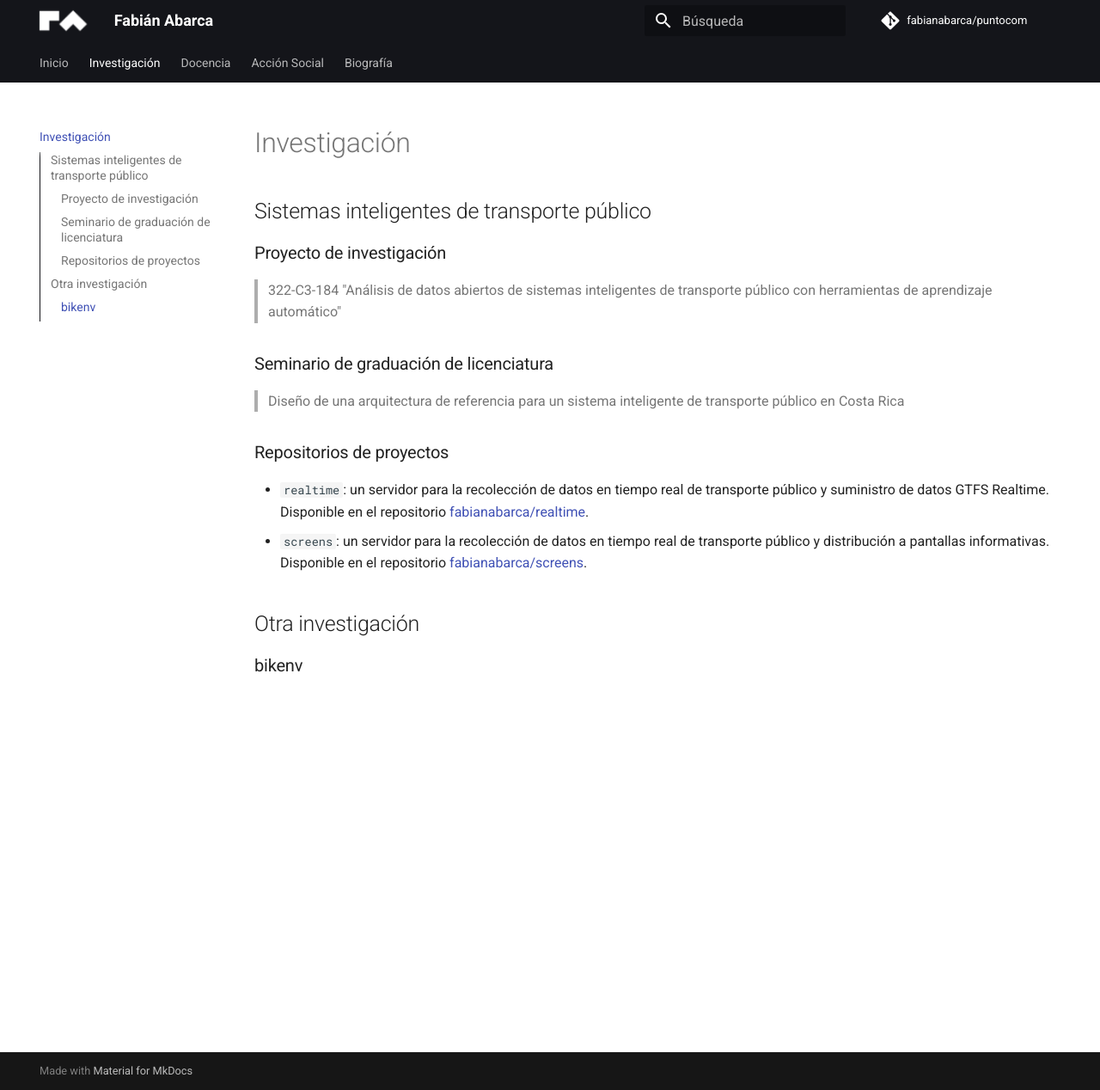
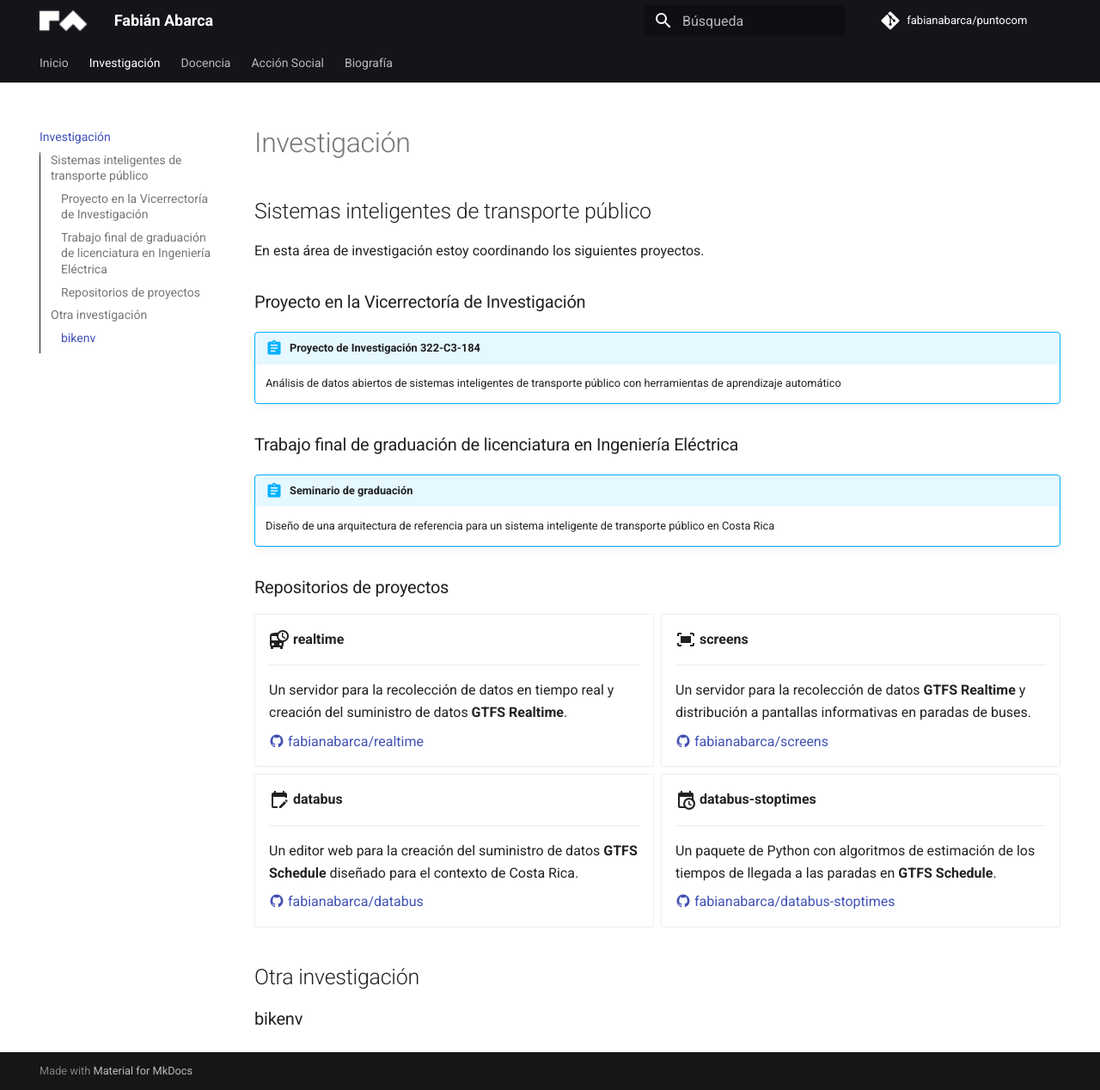
Before and after one commit to fabianabarca/puntocom, an MkDocs documentation site: the page built from docs/investigacion.md, in a window 1280 px wide and 1268 px high. Shown: the whole window at 86% size. Built offline with MkDocs 1.6.1 and Material for MkDocs 9.7.7, drawn with Linux system fonts in a browser that asks for light colours; comment, search, counter and statistics services are not loaded.

```diff
--- a/docs/investigacion.md
+++ b/docs/investigacion.md
@@ -2,18 +2,55 @@
 
 ## Sistemas inteligentes de transporte público
 
-### Proyecto de investigación
+En esta área de investigación estoy coordinando los siguientes proyectos.
 
-> 322-C3-184 "Análisis de datos abiertos de sistemas inteligentes de transporte público con herramientas de aprendizaje automático"
+### Proyecto en la Vicerrectoría de Investigación
 
-### Seminario de graduación de licenciatura
+!!! abstract "Proyecto de Investigación 322-C3-184"
+    Análisis de datos abiertos de sistemas inteligentes de transporte público con herramientas de aprendizaje automático
 
-> Diseño de una arquitectura de referencia para un sistema inteligente de transporte público en Costa Rica
+### Trabajo final de graduación de licenciatura en Ingeniería Eléctrica
+
+!!! abstract "Seminario de graduación"
+    Diseño de una arquitectura de referencia para un sistema inteligente de transporte público en Costa Rica
 
 ### Repositorios de proyectos
 
-- `realtime`: un servidor para la recolección de datos en tiempo real de transporte público y suministro de datos GTFS Realtime. Disponible en el repositorio [fabianabarca/realtime](https://github.com/fabianabarca/realtime).
-- `screens`: un servidor para la recolección de datos en tiempo real de transporte público y distribución a pantallas informativas. Disponible en el repositorio [fabianabarca/screens](https://github.com/fabianabarca/realtime).
+<div class="grid cards" markdown>
+
+-  :material-bus-clock:{ .lg .middle } __realtime__
+
+    ---
+
+    Un servidor para la recolección de datos en tiempo real y creación del suministro de datos **GTFS Realtime**.
+
+    [:material-github: fabianabarca/realtime](https://github.com/fabianabarca/realtime)
+
+-  :material-fit-to-screen:{ .lg .middle } **screens**
+
+    ---
+
+    Un servidor para la recolección de datos **GTFS Realtime** y distribución a pantallas informativas en paradas de buses.
+
+    [:material-github: fabianabarca/screens](https://github.com/fabianabarca/screens)
+
+-  :material-calendar-edit:{ .lg .middle } **databus**
+
+    ---
+
+    Un editor web para la creación del suministro de datos **GTFS Schedule** diseñado para el contexto de Costa Rica.
+
+    [:material-github: fabianabarca/databus](https://github.com/fabianabarca/databus)
+
+-  :material-calendar-clock:{ .lg .middle } **databus-stoptimes**
+
+    ---
+
+    Un paquete de Python con algoritmos de estimación de los tiempos de llegada a las paradas en **GTFS Schedule**.
+
+    [:material-github: fabianabarca/databus-stoptimes](https://github.com/fabianabarca/databus-stoptimes)
+
+</div>
 
 ## Otra investigación
 
--- a/mkdocs.yml
+++ b/mkdocs.yml
@@ -19,6 +19,15 @@ theme:
     - navigation.tabs
     - toc.integrate
 
+markdown_extensions:
+  - admonition
+  - pymdownx.details
+  - pymdownx.superfences
+  - attr_list
+  - md_in_html
+  - pymdownx.emoji:
+      emoji_index: !!python/name:material.extensions.emoji.twemoji
+      emoji_generator: !!python/name:material.extensions.emoji.to_svg
 
 repo_url: https://github.com/fabianabarca/puntocom
 repo_name: fabianabarca/puntocom
```
Also changed, not shown: docs/accionsocial.md (+6 -3 lines), docs/docencia.md (+15 -2 lines), docs/index.md (+8 -3 lines), docs/personal.md (+4 -4 lines), 1 other file.
